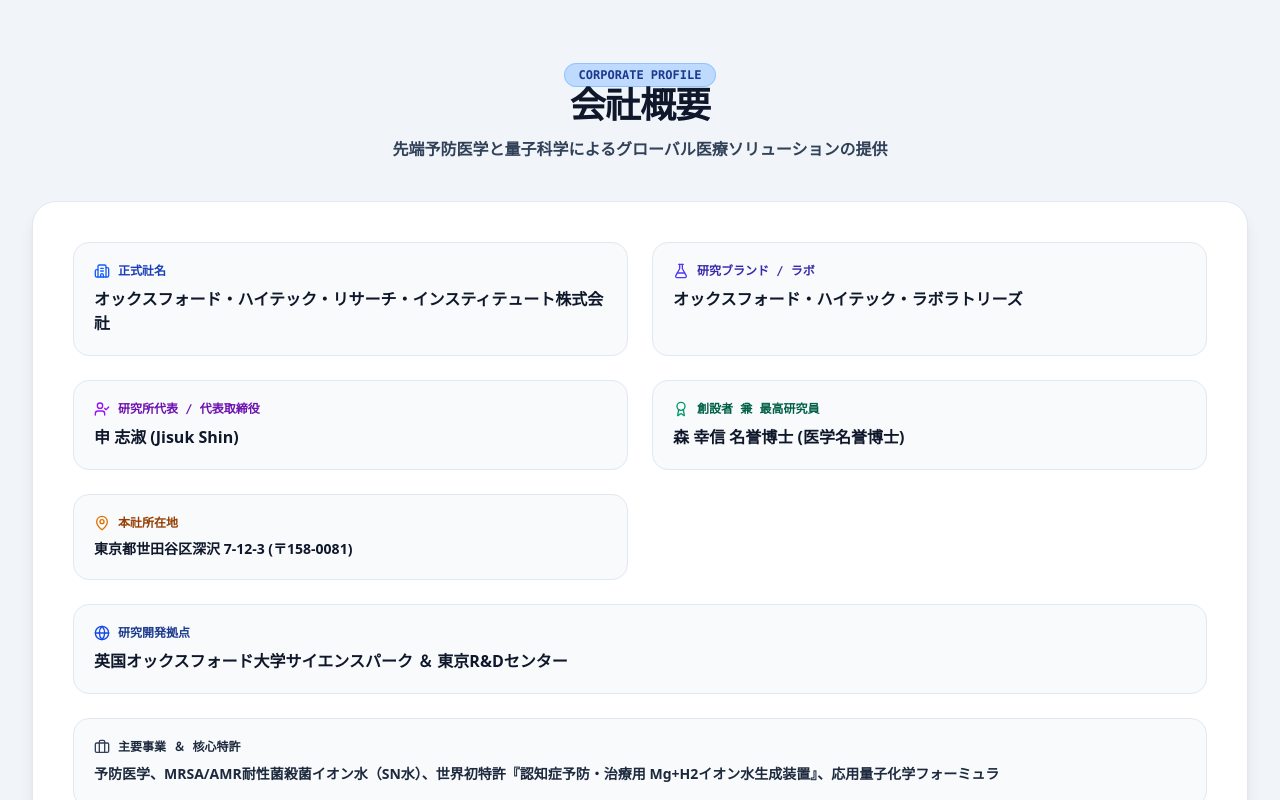
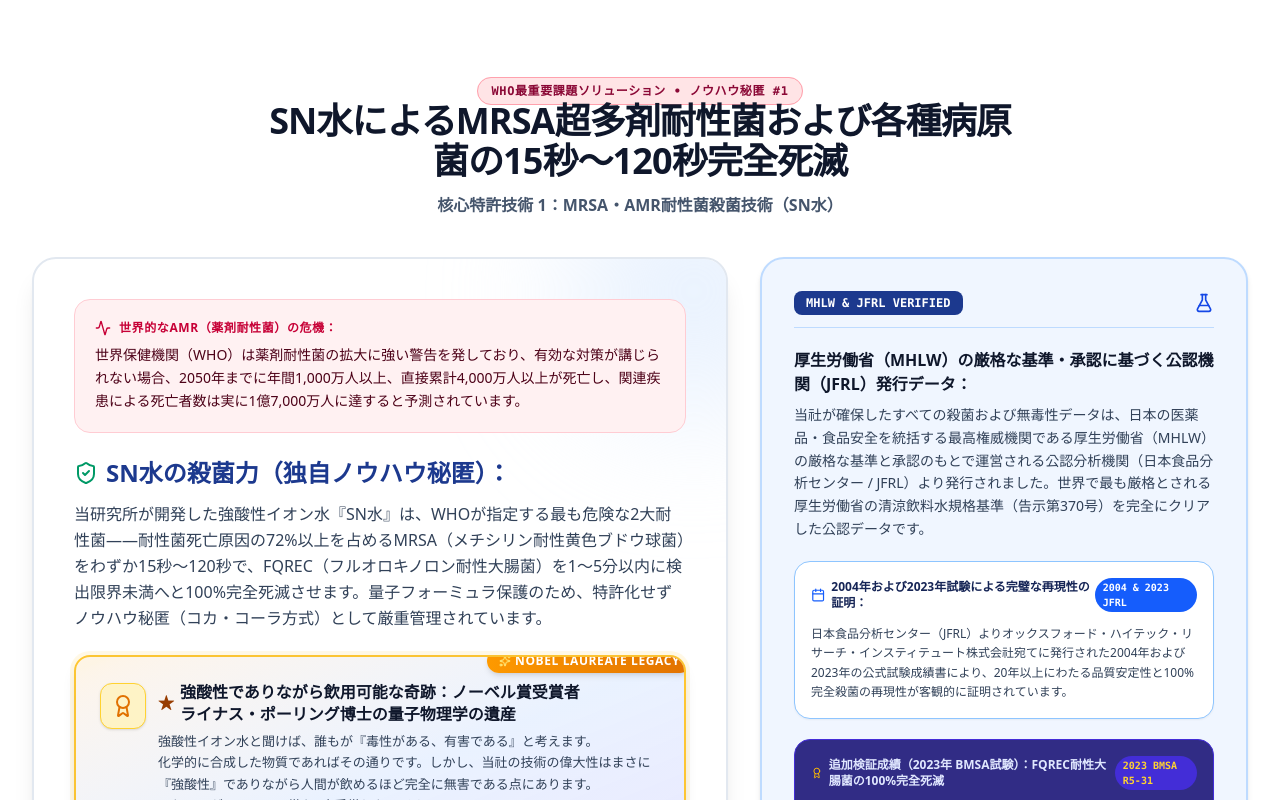
Before and after one commit to joinusint2207-ev/-, a React (Vite) app: page / in a window 1280 px wide. Shown: the part 740-1540 px from the top of the page. Built offline with nearby package versions, Linux system fonts and the light colour scheme.

Commit message:
refactor(ui): remove corporate overview section
Delete the redundant company overview section from the main application view to streamline the landing page layout.

```diff
--- a/src/App.tsx
+++ b/src/App.tsx
@@ -251,94 +251,7 @@
       </section>
 
 
-      {/* 🏢 1. COMPANY OVERVIEW SECTION */}
-      <section id="overview" className="py-16 sm:py-20 bg-slate-100/90 border-b border-slate-200">
-        <div className="max-w-7xl mx-auto px-4 sm:px-6 lg:px-8 space-y-10">
-
-          <div className="text-center max-w-3xl mx-auto space-y-3">
-            <span className="px-3.5 py-1 bg-blue-200 border border-blue-300 text-blue-900 font-mono font-black text-xs rounded-full uppercase">
-              Corporate Profile
-            </span>
-            <h2 className="text-3xl sm:text-4xl font-black text-slate-900 tracking-tight">
-              {t.companySectionTitle}
-            </h2>
-            <p className="text-slate-700 font-semibold text-sm sm:text-base">
-              {t.companySectionSub}
-            </p>
-          </div>
-
-          {/* Corporate Details Grid */}
-          <div className="bg-white border border-slate-200 rounded-3xl p-6 sm:p-10 shadow-lg space-y-6">
-
-            <div className="grid grid-cols-1 md:grid-cols-2 gap-6">
-
-              <div className="p-5 bg-slate-50 border border-slate-200 rounded-2xl space-y-2">
-                <div className="flex items-center gap-2 text-blue-800 font-mono font-bold text-xs uppercase">
-                  <Building2 className="w-4 h-4 text-blue-600" />
-                  <span>{t.compLegalName}</span>
-                </div>
-                <p className="text-base font-black text-slate-900">{t.compLegalNameVal}</p>
-              </div>
-
-              <div className="p-5 bg-slate-50 border border-slate-200 rounded-2xl space-y-2">
-                <div className="flex items-center gap-2 text-indigo-800 font-mono font-bold text-xs uppercase">
-                  <FlaskConical className="w-4 h-4 text-indigo-600" />
-                  <span>{t.compBrandName}</span>
-                </div>
-                <p className="text-base font-black text-slate-900">{t.compBrandNameVal}</p>
-              </div>
-
-              {/* Representative Director / CEO */}
-              <div className="p-5 bg-slate-50 border border-slate-200 rounded-2xl space-y-2">
-                <div className="flex items-center gap-2 text-purple-800 font-mono font-bold text-xs uppercase">
-                  <UserCheck className="w-4 h-4 text-purple-600" />
-                  <span>{t.compCEO}</span>
-                </div>
-                <p className="text-base font-black text-slate-900">{t.compCEOVal}</p>
-              </div>
-
-              {/* Founder & Chief Researcher */}
-              <div className="p-5 bg-slate-50 border border-slate-200 rounded-2xl space-y-2">
-                <div className="flex items-center gap-2 text-emerald-800 font-mono font-bold text-xs uppercase">
-                  <Award className="w-4 h-4 text-emerald-600" />
-                  <span>{t.compFounder}</span>
-                </div>
-                <p className="text-base font-black text-slate-900">{t.compFounderVal}</p>
-              </div>
-
-              <div className="p-5 bg-slate-50 border border-slate-200 rounded-2xl space-y-2">
-                <div className="flex items-center gap-2 text-amber-800 font-mono font-bold text-xs uppercase">
-                  <MapPin className="w-4 h-4 text-amber-600" />
-                  <span>{t.compHQ}</span>
-                </div>
-                <p className="text-sm font-extrabold text-slate-900">{t.compHQVal}</p>
-              </div>
-
-              <div className="p-5 bg-slate-50 border border-slate-200 rounded-2xl space-y-2 md:col-span-2">
-                <div className="flex items-center gap-2 text-blue-900 font-mono font-bold text-xs uppercase">
-                  <Globe className="w-4 h-4 text-blue-700" />
-                  <span>{t.compRnd}</span>
-                </div>
-                <p className="text-sm sm:text-base font-black text-slate-900">{t.compRndVal}</p>
-              </div>
-
-              <div className="p-5 bg-slate-50 border border-slate-200 rounded-2xl space-y-2 md:col-span-2">
-                <div className="flex items-center gap-2 text-slate-800 font-mono font-bold text-xs uppercase">
-                  <Briefcase className="w-4 h-4 text-slate-700" />
-                  <span>{t.compDomain}</span>
-                </div>
-                <p className="text-sm font-bold text-slate-800 leading-relaxed">{t.compDomainVal}</p>
-              </div>
-
-            </div>
-
-          </div>
-
-        </div>
-      </section>
-
-
-      {/* 🦠 2. FLAGSHIP TECHNOLOGY: MRSA & AMR ERADICATION (SN Water) */}
+      {/* 🦠 1. FLAGSHIP TECHNOLOGY: MRSA & AMR ERADICATION (SN Water) */}
       <section id="mrsa" className="py-16 sm:py-24 bg-white border-b border-slate-200 relative">
         <div className="max-w-7xl mx-auto px-4 sm:px-6 lg:px-8 space-y-10">
 
@@ -1244,7 +1157,7 @@
 
 
       {/* 🏛️ 6. CORPORATE OVERVIEW (会社概要 / 공식 법인 개요 - 글로벌 표준 단일 테이블) */}
-      <section className="py-10 bg-slate-900/90 text-slate-200 border-t border-slate-800">
+      <section id="overview" className="py-12 bg-slate-900/90 text-slate-200 border-t border-slate-800 scroll-mt-20">
         <div className="max-w-5xl mx-auto px-4 sm:px-6 lg:px-8 space-y-4">
 
           <div className="flex items-center gap-2 border-b border-slate-800 pb-3">
```
